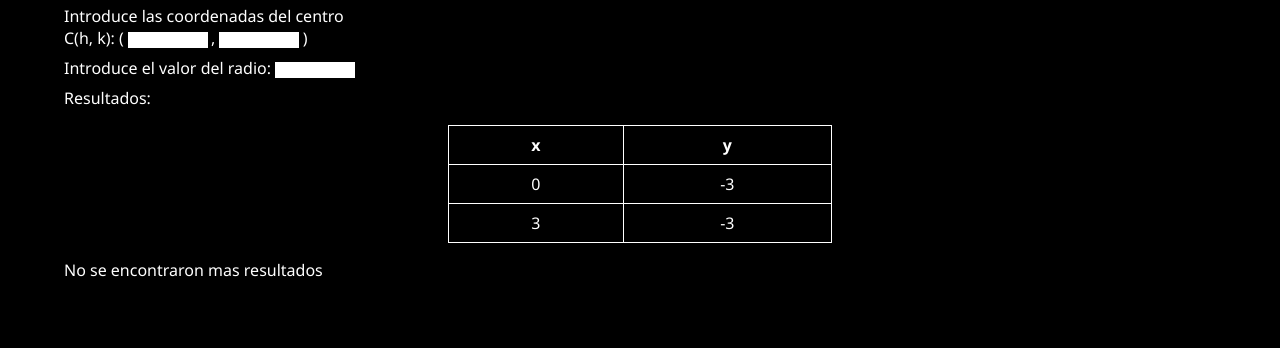
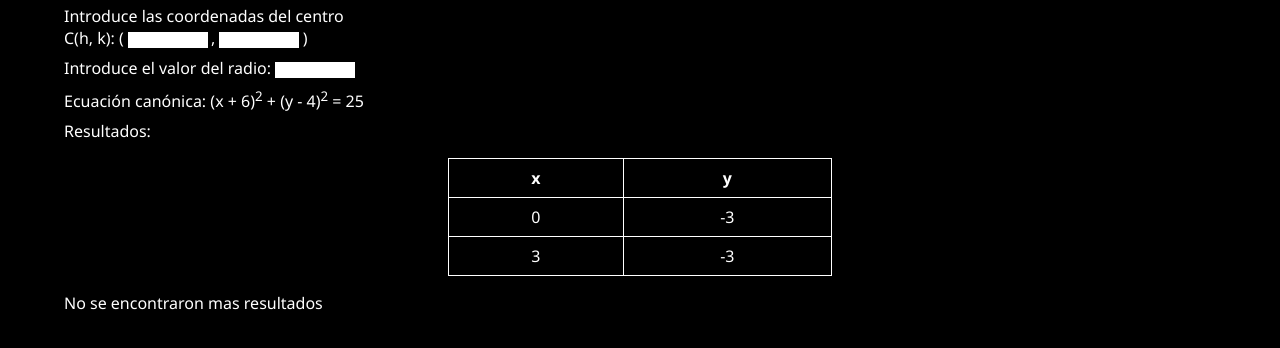
Before and after one commit to RomanPinelo/puntosCircunferencia, a plain HTML site: page index.html in a window 1280 px wide. Shown: the part 144-492 px from the top of the page. Drawn offline with Linux system fonts and the light colour scheme.

Commit message:
Estructura ecuación canónica

```diff
--- a/index.html
+++ b/index.html
@@ -34,7 +34,10 @@
 
     <p>Introduce el valor del radio: <input type="number" class="radio" id="radio"></p>
 
-    <p id="ecuacionCanonica"></p>
+    <p>
+      Ecuación canónica:
+      <span id="ecuacionCanonica">(x + 6)<sup>2</sup> + (y - 4)<sup>2</sup> = 25</span>
+    </p>
 
     <p>Resultados:</p>
 
```
